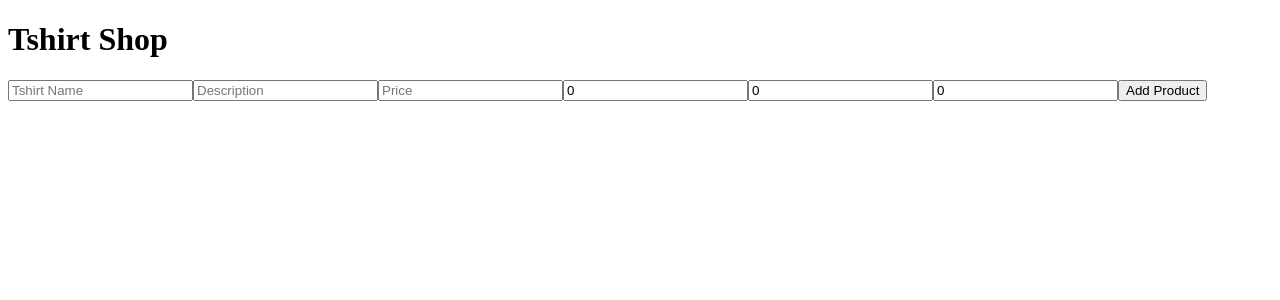
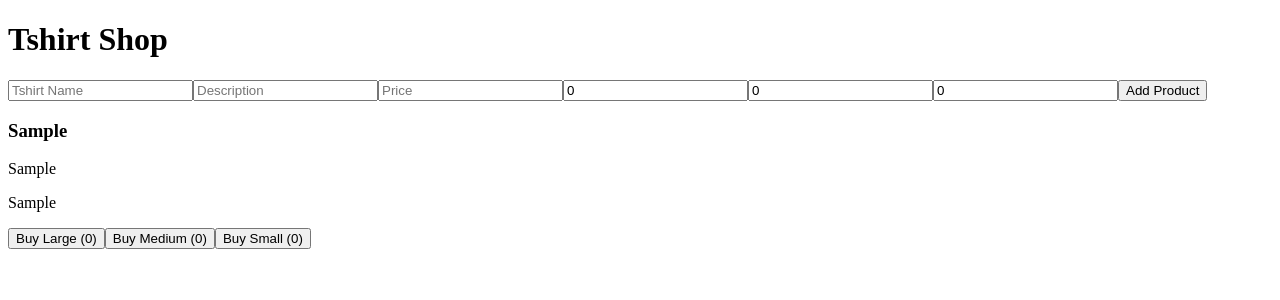
Before and after one commit to dhr7va/tshirt-website, a React (Create React App) app: page / in a window 1280 px wide. Both pictures are taken after typing "Sample", "Sample", "Sample" into the empty fields and a click on the button "Add Product". Shown: the top 300 px of the page. Built offline with nearby package versions, Linux system fonts and the light colour scheme.

Commit message:
added ProductItem and ProductList
used mapping function to display the object in the products array

```diff
--- a/src/App.js
+++ b/src/App.js
@@ -1,7 +1,7 @@
 import React, { useState } from "react";
 
 import AddProductsFort from "./Components/AddProductsForm";
-
+import ProductList from "./Components/ProductList";
 
 const App = () => {
   const [products, setProducts] = useState([]);
@@ -13,6 +13,7 @@ const App = () => {
     <div>
       <h1>Tshirt Shop</h1>
       <AddProductsFort addProduct={addProduct} />
+      <ProductList products={products} />
     </div>
   );
 }
--- /dev/null
+++ b/src/Components/ProductItem.js
@@ -0,0 +1,16 @@
+import React from 'react';
+
+const ProductItem = ({ product, updateCart }) => {
+    return (
+        <div>
+            <h3>{product.name}</h3>
+            <p>{product.description}</p>
+            <p>{product.price}</p>
+            <button onClick={() => updateCart('L', product)}>Buy Large ({product.quantityL})</button>
+            <button onClick={() => updateCart('M', product)}>Buy Medium ({product.quantityM})</button>
+            <button onClick={() => updateCart('S', product)}>Buy Small ({product.quantityS})</button>
+        </div>
+    );
+};
+
+export default ProductItem;
--- /dev/null
+++ b/src/Components/ProductList.js
@@ -0,0 +1,14 @@
+import React from 'react';
+import ProductItem from './ProductItem';
+
+const ProductList = ({ products }) => {
+    return (
+        <div>
+            {products.map((product, index) => (
+                <ProductItem key={index} product={product} />
+            ))}
+        </div>
+    );
+};
+
+export default ProductList;
```
